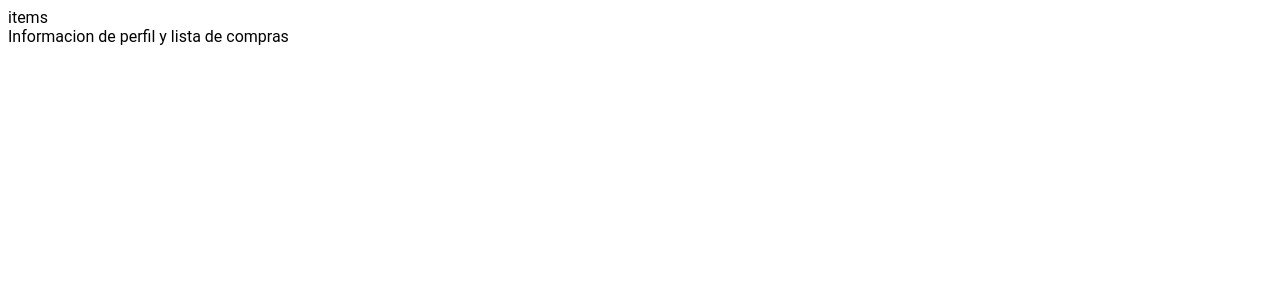
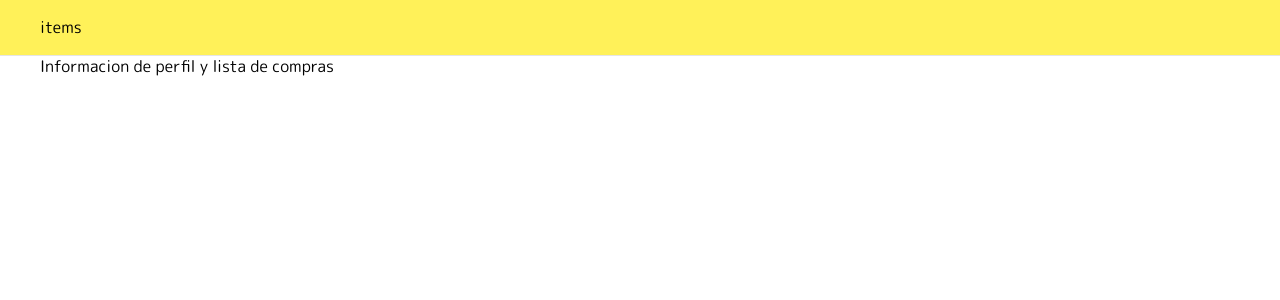
Before and after one commit to BrianBernal/mercado-libre-challenge, a React (Vite) app in the folder frontend/: page / in a window 1280 px wide. Shown: the top 300 px of the page. Built offline with nearby package versions, Linux system fonts and the light colour scheme.

Commit message:
feat: Add fonts and Layout component

```diff
--- a/frontend/index.html
+++ b/frontend/index.html
@@ -3,6 +3,12 @@
   <head>
     <meta charset="UTF-8" />
     <link rel="icon" type="image/svg+xml" href="/vite.svg" />
+    <link rel="preconnect" href="https://fonts.googleapis.com" />
+    <link rel="preconnect" href="https://fonts.gstatic.com" crossorigin />
+    <link
+      href="https://fonts.googleapis.com/css2?family=M+PLUS+Rounded+1c:wght@100;300;400;500;700;800;900&display=swap"
+      rel="stylesheet"
+    />
     <meta name="viewport" content="width=device-width, initial-scale=1.0" />
     <title>Vite + React + TS</title>
   </head>
--- a/frontend/src/components/Layout.tsx
+++ /dev/null
@@ -1,17 +0,0 @@
-// libraries
-import { Outlet } from "react-router-dom";
-
-function Layout() {
-  return (
-    <>
-      <nav>items</nav>
-      <main>
-        <div>
-          <Outlet />
-        </div>
-      </main>
-    </>
-  );
-}
-
-export default Layout;
--- /dev/null
+++ b/frontend/src/components/layout/Layout.tsx
@@ -0,0 +1,20 @@
+// libraries
+import { Outlet } from "react-router-dom";
+
+// styles
+import "./layout.scss";
+
+function Layout() {
+  return (
+    <>
+      <header className="header">
+        <div className="container">items</div>
+      </header>
+      <main className="container">
+        <Outlet />
+      </main>
+    </>
+  );
+}
+
+export default Layout;
--- /dev/null
+++ b/frontend/src/components/layout/layout.scss
@@ -0,0 +1,7 @@
+@import "../../styles/variables";
+
+.header {
+  background-color: $yellow;
+  padding: 1rem;
+  box-shadow: 0 1px 0 0 rgba(0, 0, 0, 0.1);
+}
--- a/frontend/src/routing/Routes.tsx
+++ b/frontend/src/routing/Routes.tsx
@@ -2,7 +2,7 @@
 import { BrowserRouter, Route, Routes as ReactRoutes } from "react-router-dom";
 
 // components
-import Layout from "../components/Layout";
+import Layout from "../components/layout/Layout";
 import Page404 from "../pages/page404/Page404";
 import Profile from "../pages/profile/Profile";
 
--- a/frontend/src/styles/_globalClasses.scss
+++ b/frontend/src/styles/_globalClasses.scss
@@ -0,0 +1,14 @@
+.box {
+  box-shadow: -2px 3px 10px rgba(0, 0, 0, 0.25);
+  border-radius: 7px;
+  padding: 7px;
+  font-weight: 400;
+  font-size: 16px;
+  line-height: 18.75px;
+}
+
+.container {
+  display: block;
+  max-width: 1200px;
+  margin: 0 auto;
+}
--- a/frontend/src/styles/_globalStyles.scss
+++ b/frontend/src/styles/_globalStyles.scss
@@ -1,13 +1,18 @@
 html {
   box-sizing: border-box;
-  font-family: "Roboto", sans-serif;
+  font-family: "M PLUS Rounded 1c", sans-serif;
+}
+
+* {
+  box-sizing: inherit;
+}
+
+body {
+  margin: 0;
+  padding: 0;
 }
 
 h1,
 p {
   margin: 0;
 }
-
-* {
-  box-sizing: inherit;
-}
--- /dev/null
+++ b/frontend/src/styles/_variables.scss
@@ -0,0 +1,6 @@
+/* SCSS HEX */
+$yellow: #fff159ff;
+$gray: #767b7eff;
+$yellow-2: #fef058ff;
+$silver: #aeaeaeff;
+$gray: #5f5e58ff;
```
